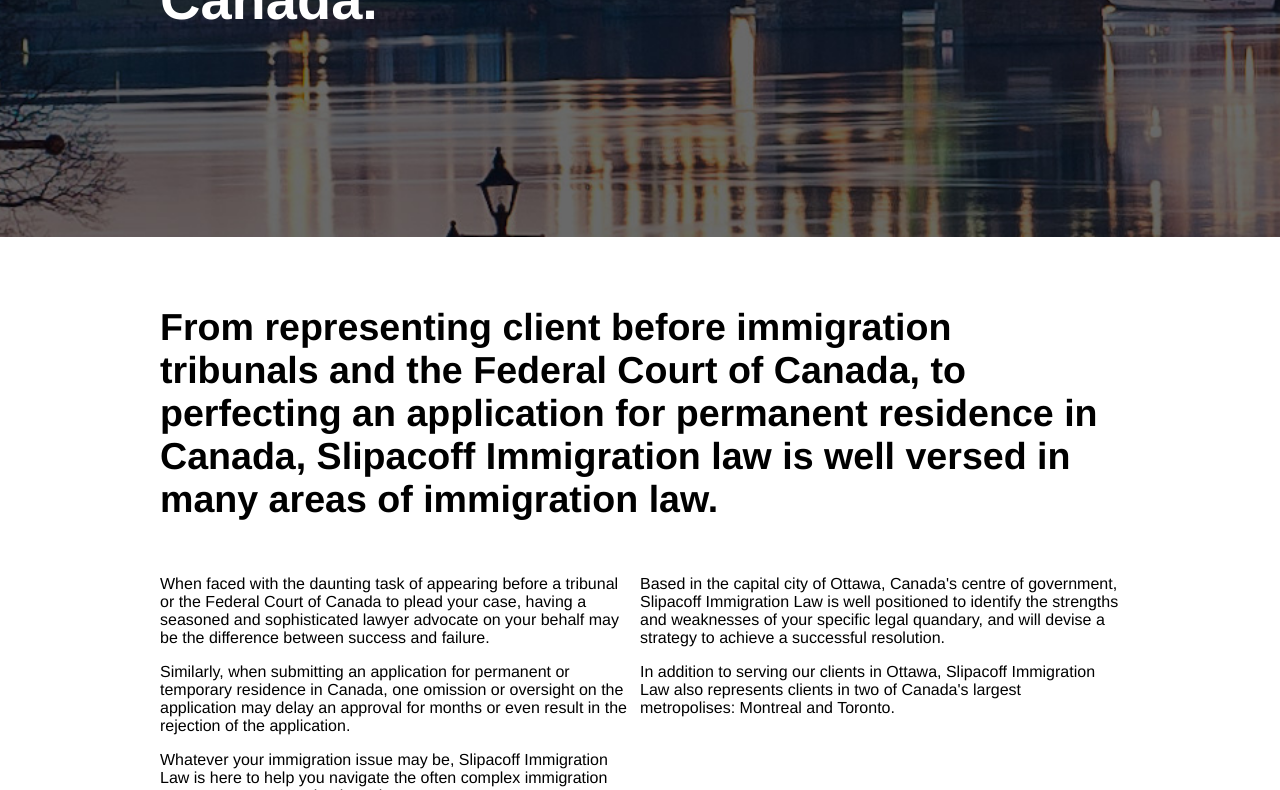
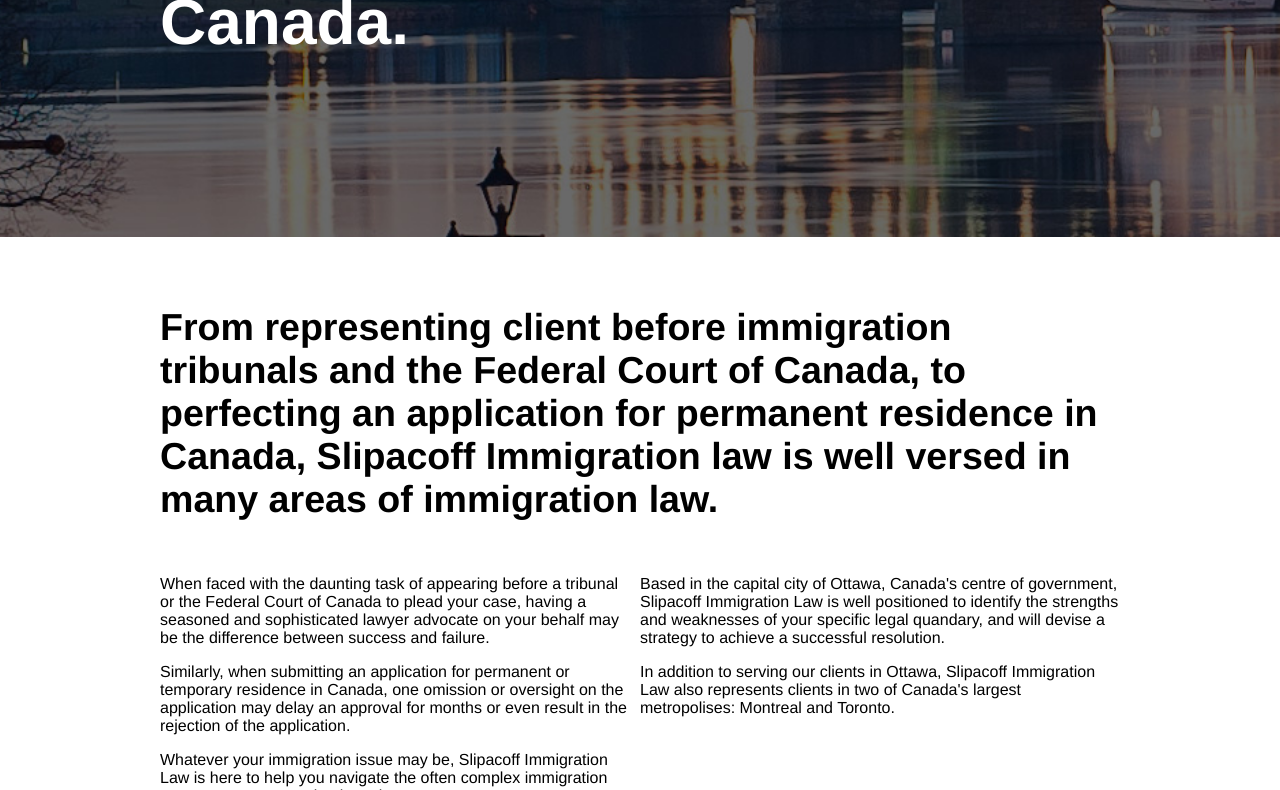
Before and after one commit to heyjayhay/slipacoff-law, a plain HTML site: page index.html in a window 1280 px wide. Shown: the part 779-1569 px from the top of the page. Drawn offline with nearby package versions, Linux system fonts and the light colour scheme.

Commit message:
h2 copy font size adjusted

```diff
--- a/css/general.css
+++ b/css/general.css
@@ -144,7 +144,7 @@ h1, h2, h4, h5, h6,{
 }
 
 h2{
-  font-size: 3.5em;
+  font-size: 4em;
   padding: 0;
   margin: 0;
 }
```
